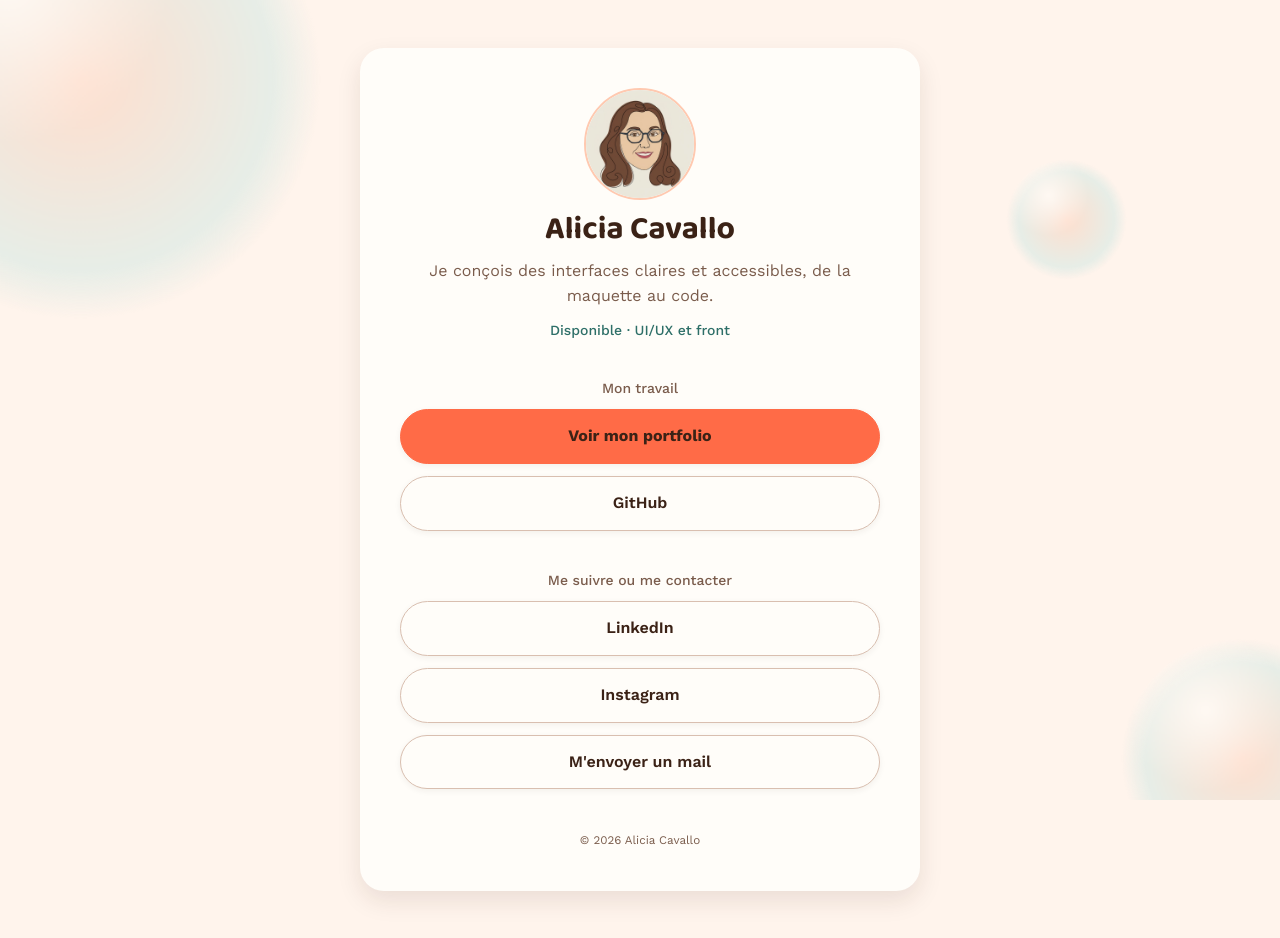
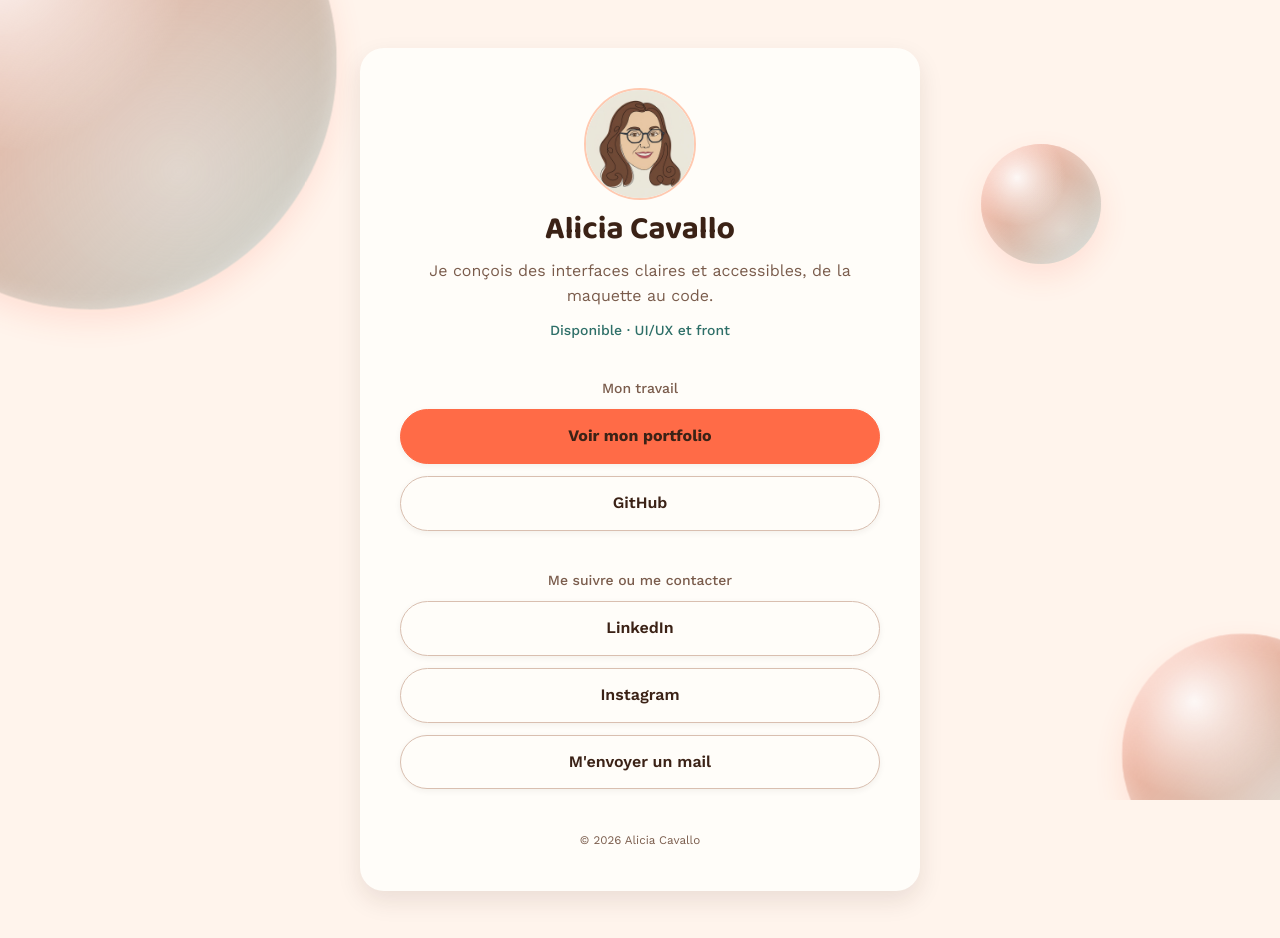
Before and after one commit to aliciacavallo/linktree, a website: page index.html in a window 1280 px wide. Drawn offline with nearby package versions, Linux system fonts and the light colour scheme.

Commit message:
feat: reprend les bulles du portfolio avec des tokens

```diff
--- a/css/components/bubbles.css
+++ b/css/components/bubbles.css
@@ -1,7 +1,7 @@
 /* ==========================================================================
-   bubbles.css — décor de fond (aria-hidden)
+   bubbles.css — décor de fond (aria-hidden dans le HTML)
    Mobile : 2 bulles dans les coins, loin du texte.
-   Desktop : 3 bulles, dont une grande, en diagonale autour de la carte.
+   Desktop : 3 bulles en diagonale autour de la carte.
    ========================================================================== */
 
 @layer components {
@@ -14,30 +14,35 @@
     pointer-events: none;
   }
 
-  /* Une bulle : un reflet clair + un dégradé corail → teal qui s'efface au bord */
+  /* Une bulle de savon : 2 reflets blancs + un dégradé corail → teal */
   .bubbles__bubble {
     --bubble-size: var(--size-bubble-sm);
     --bubble-duration: var(--duration-ambient);
+    --bubble-delay: 0s;
 
     position: absolute;
     width: var(--bubble-size);
     height: var(--bubble-size);
     border-radius: var(--radius-full);
-    opacity: var(--opacity-50);
     background:
       radial-gradient(
-        circle at 35% 30%,
-        var(--color-bg-surface),
-        transparent 35%
+        circle at 30% 28%,
+        var(--color-bubble-highlight),
+        transparent 40%
       ),
       radial-gradient(
-        circle closest-side,
-        var(--color-decor-warm),
-        var(--color-decor-cool) 80%,
-        transparent
+        circle at 68% 72%,
+        var(--color-bubble-glint),
+        transparent 45%
+      ),
+      linear-gradient(
+        135deg,
+        var(--color-bubble-warm),
+        var(--color-bubble-cool)
       );
-    animation: bubble-drift var(--bubble-duration) ease-in-out infinite
-      alternate;
+    box-shadow: var(--shadow-bubble);
+    animation: bubble-drift var(--bubble-duration) ease-in-out
+      var(--bubble-delay) infinite;
   }
 
   /* Grande : en haut à gauche, à moitié hors de l'écran */
@@ -48,25 +53,27 @@
     left: calc(var(--bubble-size) / -3);
   }
 
-  /* Moyenne : en bas à droite, rythme un peu plus rapide */
+  /* Moyenne : en bas à droite, décalée dans le temps */
   .bubbles__bubble--md {
     --bubble-size: var(--size-bubble-sm);
-    --bubble-duration: calc(var(--duration-ambient) * 0.75);
+    --bubble-duration: calc(var(--duration-ambient) * 1.3);
+    --bubble-delay: calc(var(--duration-ambient) * -0.5);
 
     right: calc(var(--bubble-size) / -3);
     bottom: calc(var(--bubble-size) / -3);
   }
 
-  /* Petite : cachée sur mobile, trop près du texte */
+  /* Petite : cachée sur mobile (trop près du texte) */
   .bubbles__bubble--sm {
-    --bubble-duration: calc(var(--duration-ambient) * 1.25);
+    --bubble-duration: calc(var(--duration-ambient) * 0.8);
+    --bubble-delay: calc(var(--duration-ambient) * -0.25);
 
     display: none;
-    top: 20%;
-    right: 12%;
+    top: 18%;
+    right: 14%;
   }
 
-  /* Desktop : les bulles grandissent et la petite apparaît */
+  /* Desktop : les bulles grandissent, la petite apparaît */
   @media (width >= 48rem) {
     .bubbles__bubble--lg {
       --bubble-size: var(--size-bubble-lg);
@@ -88,14 +95,16 @@
     }
   }
 
-  /* Le flottement : un léger aller-retour en diagonale */
+  /* Le flottement du portfolio : monte, glisse, gonfle un peu, puis revient */
   @keyframes bubble-drift {
-    from {
-      transform: translate(0, 0);
+    0%,
+    100% {
+      transform: translate(0, 0) scale(1);
     }
 
-    to {
-      transform: translate(var(--motion-drift), calc(var(--motion-drift) * -1));
+    50% {
+      transform: translate(var(--motion-drift-x), var(--motion-drift-y))
+        scale(var(--motion-drift-scale));
     }
   }
 }
--- a/css/tokens/primitives.css
+++ b/css/tokens/primitives.css
@@ -1,5 +1,18 @@
+/* ==========================================================================
+   tokens/primitives.css — niveau 1 : les valeurs brutes
+   Seul endroit (avec semantic.css) où des valeurs en dur sont autorisées.
+   Règle d'usage :
+   - COULEURS : jamais en direct dans un composant, toujours via semantic.css
+   - ÉCHELLES (espacements, tailles de texte, rayons, durées…) : utilisables
+     directement, ce sont déjà des pas réguliers et neutres
+   Figma : collection « Primitives » (color/coral/500 → --color-coral-500)
+   ========================================================================== */
+
 @layer tokens {
   :root {
+    /* Blanc (reflets) */
+    --color-white: #fff;
+
     /* Crème (fonds) */
     --color-cream-50: #fffdf9;
     --color-cream-100: #fff4ec;
@@ -71,19 +84,18 @@
     --border-width-thick: 2px;
     --border-width-focus: 3px;
 
-    /* Opacité */
-    --opacity-50: 0.5;
-
     /* Mouvement — durées et courbe */
     --duration-fast: 150ms;
     --duration-base: 250ms;
-    --duration-ambient: 40s; /* mouvement de fond, très lent */
+    --duration-ambient: 9s; /* flottement des bulles (comme le portfolio) */
     --easing-standard: cubic-bezier(0.2, 0, 0, 1);
 
     /* Mouvement — amplitudes */
     --motion-lift: -2px; /* soulèvement au survol */
     --motion-press: 0.98; /* léger écrasement au clic */
-    --motion-drift: 1.5rem; /* 24px : déplacement des bulles */
+    --motion-drift-x: 10px; /* flottement des bulles : horizontal */
+    --motion-drift-y: -18px; /* flottement des bulles : vertical */
+    --motion-drift-scale: 1.03; /* flottement des bulles : léger gonflement */
   }
 
   /* Mouvement réduit : on coupe les durées à la source */
--- a/css/tokens/semantic.css
+++ b/css/tokens/semantic.css
@@ -1,6 +1,16 @@
+/* ==========================================================================
+   tokens/semantic.css — niveau 2 : le rôle de chaque valeur
+   Chaque variable pointe vers une primitive. Ce sont ces noms-là
+   que les fichiers base/, layout/ et components/ utilisent.
+   Figma : collection « Semantic » (color/text/default → --color-text-default)
+   Tous les couples texte/fond vérifiés à 4.5:1 minimum (WCAG AA).
+   ========================================================================== */
+
 @layer tokens {
   :root {
-    /* Une seule palette, pas de mode sombre (choix de marque)/
+    /* Une seule palette, pas de mode sombre (choix de marque) :
+       empêche le « mode sombre forcé » de certains navigateurs */
+    color-scheme: only light;
 
     /* Fonds */
     --color-bg-page: var(--color-cream-100);
@@ -25,9 +35,37 @@
     /* Statut (« Disponible ») */
     --color-status-text: var(--color-teal-700); /* 5.4:1 page, 5.8:1 carte */
 
-    /* Décor (bulles) */
-    --color-decor-warm: var(--color-coral-200);
-    --color-decor-cool: var(--color-teal-200);
+    /* Décor : bulles de savon (mêmes couleurs que le portfolio) */
+    --color-bubble-highlight: color-mix(
+      in srgb,
+      var(--color-white) 90%,
+      transparent
+    );
+    --color-bubble-glint: color-mix(
+      in srgb,
+      var(--color-white) 35%,
+      transparent
+    );
+    --color-bubble-glow: color-mix(
+      in srgb,
+      var(--color-white) 40%,
+      transparent
+    );
+    --color-bubble-warm: color-mix(
+      in srgb,
+      var(--color-coral-500) 55%,
+      transparent
+    );
+    --color-bubble-cool: color-mix(
+      in srgb,
+      var(--color-teal-700) 35%,
+      transparent
+    );
+    --color-bubble-shadow: color-mix(
+      in srgb,
+      var(--color-coral-600) 12%,
+      transparent
+    );
 
     /* Focus clavier — commun à tout ce qui est interactif */
     --focus-ring-color: var(--color-teal-700); /* 5.4:1 sur page */
@@ -37,5 +75,8 @@
     /* Ombres (brun transparent, jamais du noir pur) */
     --shadow-sm: 0 2px 6px rgb(59 34 22 / 6%);
     --shadow-md: 0 10px 24px rgb(59 34 22 / 10%);
+    --shadow-bubble:
+      inset 0 0 20px var(--color-bubble-glow),
+      0 12px 30px var(--color-bubble-shadow);
   }
 }
```
